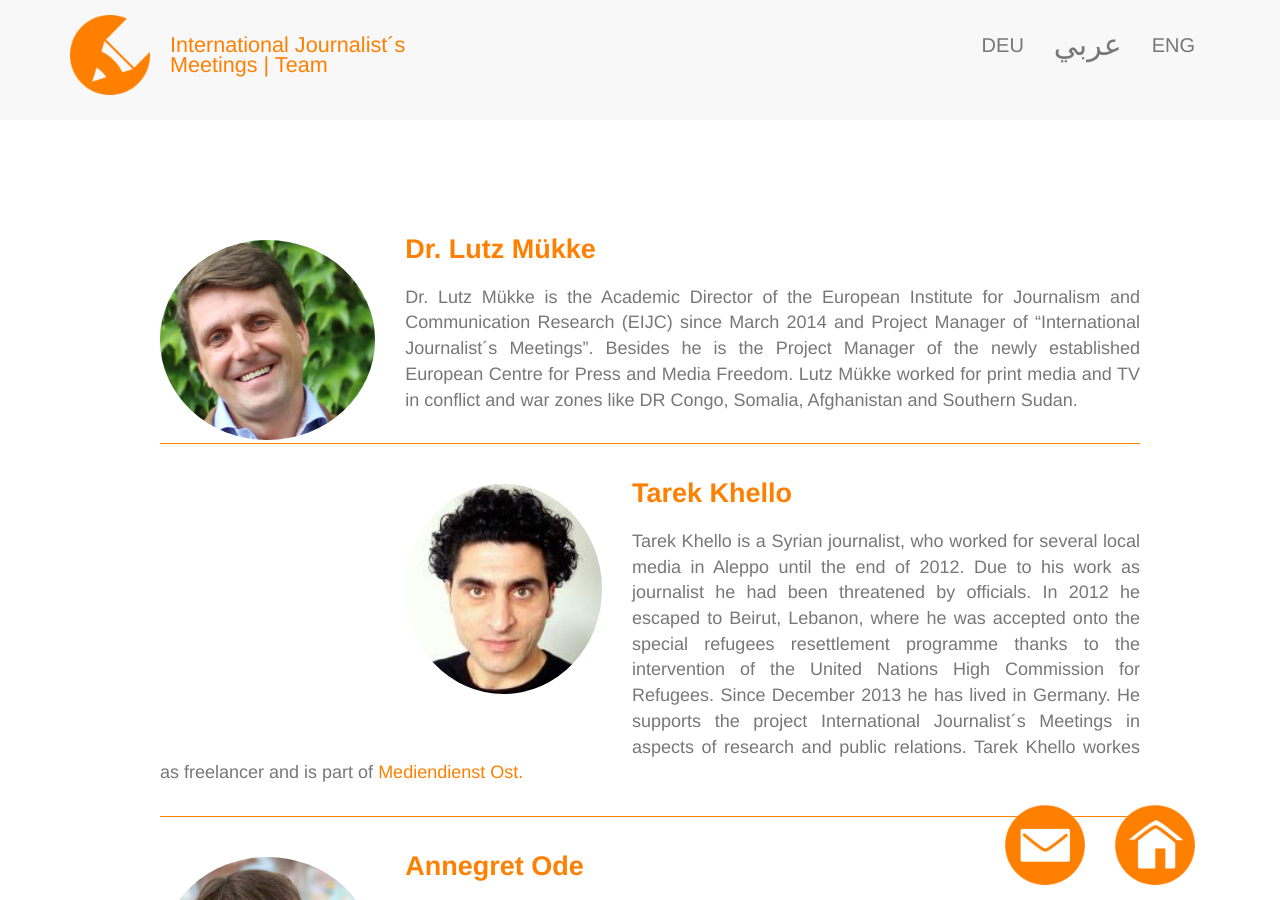
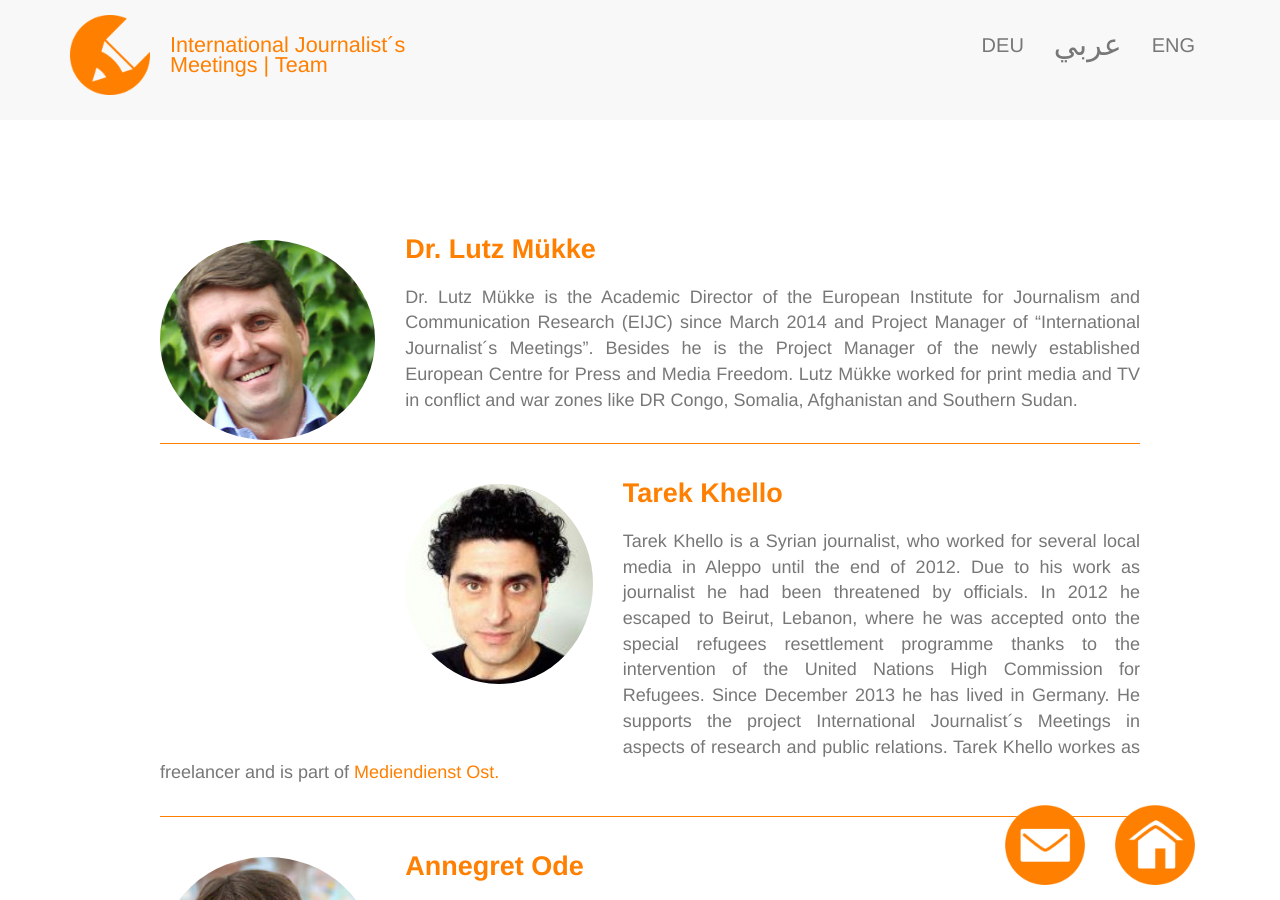
Before and after one commit to EIJC/TIJ, a Jekyll site: the page built from en/team.html, in a window 1280 px wide and 900 px high. Built offline with Jekyll 4.4.1, drawn with Linux system fonts in a browser that asks for light colours; nearby versions of some CDN libraries.

Commit message:
Update team.html

```diff
--- a/en/team.html
+++ b/en/team.html
@@ -8,9 +8,10 @@ language: en
 <p class="text-justify">Dr. Lutz Mükke is the Academic Director of the European Institute for Journalism and Communication Research (EIJC) since March 2014 and Project Manager of “International Journalist´s Meetings”. Besides he is the Project Manager of the newly established European Centre for Press and Media Freedom. Lutz Mükke worked for print media and TV in conflict and war zones like DR Congo, Somalia, Afghanistan and Southern Sudan.</p>
 <div class="divider-small"></div>
 
-<a href="http://www.mediendienst-ost.de/autor/tarek.khello/" target="_blank" title="Tarek Khello"><img alt="Tarek Khello" class="img-circle" src="{{ site.base_url }}/images/tarek.khello-77.jpg" style="height: 210px; width: auto;" title="Tarek Khello" /> </a>
+<a href="http://www.mediendienst-ost.de/autor/tarek.khello/" target="_blank" title="Tarek Khello"><img alt="Tarek Khello" class="img-circle" src="{{ site.base_url }}/images/tarek.khello-77.jpg" style="height: 200px; width: auto;" title="Tarek Khello" /> </a>
 <h3>Tarek Khello</h3>
 <p class="text-justify">Tarek Khello is a Syrian journalist, who worked for several local media in Aleppo until the end of 2012. Due to his work as journalist he had been threatened by officials. In 2012 he escaped to Beirut, Lebanon, where he was accepted onto the special refugees resettlement programme thanks to the intervention of the United Nations High Commission for Refugees. Since December 2013 he has lived in Germany. He supports the project International Journalist´s Meetings in aspects of research and public relations. Tarek Khello workes as freelancer and is part of <a href="http://www.mediendienst-ost.de/autor/tarek.khello/" target="_blank">Mediendienst Ost.</a></p>
+
 
 <div class="divider-small"></div>
 
```
